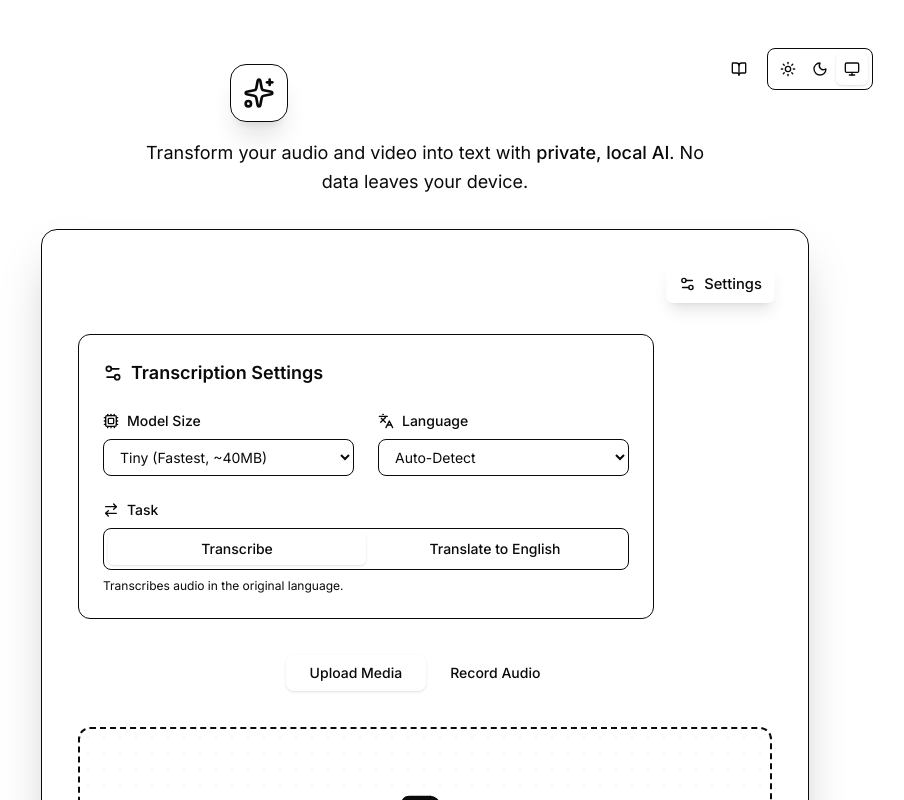
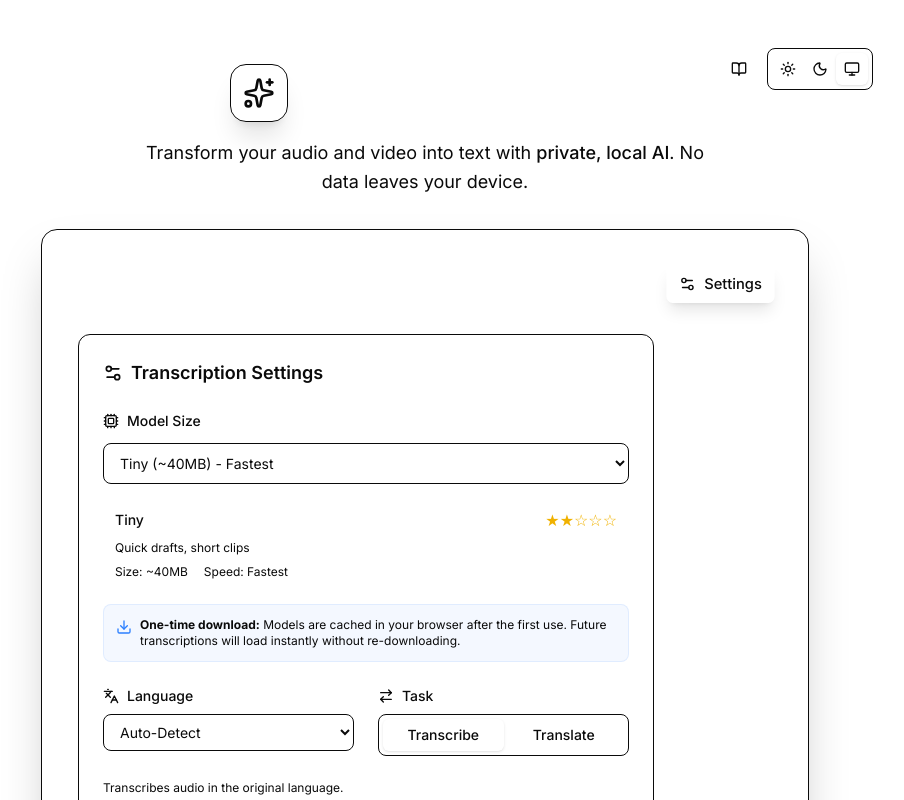
Before and after one commit to chieyine/internetscribe, a Next.js app: page / in a window 1280 px wide. Both pictures are taken after a click on the button "Settings". Shown: the top 800 px of the page, without its empty margins (215-1119 px from the left). Built offline with nearby package versions, Linux system fonts and the light colour scheme.

Commit message:
Add Medium and Large-v3 Whisper models with quality guide and caching info

```diff
--- a/src/components/Settings.tsx
+++ b/src/components/Settings.tsx
@@ -1,5 +1,5 @@
 import React from 'react';
-import { Settings2, Languages, Cpu, ArrowRightLeft } from 'lucide-react';
+import { Settings2, Languages, Cpu, ArrowRightLeft, Info, Download } from 'lucide-react';
 import { motion } from 'framer-motion';
 
 interface SettingsProps {
@@ -31,10 +31,20 @@ const LANGUAGES = [
 ];
 
 const MODELS = [
-    { id: 'xenova/whisper-tiny', name: 'Tiny (Fastest, ~40MB)' },
-    { id: 'xenova/whisper-base', name: 'Base (Balanced, ~70MB)' },
-    { id: 'xenova/whisper-small', name: 'Small (Accurate, ~250MB)' },
+    { id: 'xenova/whisper-tiny', name: 'Tiny', size: '~40MB', quality: 2, speed: 'Fastest', desc: 'Quick drafts, short clips' },
+    { id: 'xenova/whisper-base', name: 'Base', size: '~75MB', quality: 3, speed: 'Fast', desc: 'Everyday use, clear audio' },
+    { id: 'xenova/whisper-small', name: 'Small', size: '~250MB', quality: 4, speed: 'Moderate', desc: 'Good for most use cases' },
+    { id: 'xenova/whisper-medium', name: 'Medium', size: '~750MB', quality: 5, speed: 'Slower', desc: 'High accuracy, complex audio' },
+    { id: 'xenova/whisper-large-v3', name: 'Large V3', size: '~1.5GB', quality: 5, speed: 'Slowest', desc: 'Best quality, professional use' },
 ];
+
+function QualityStars({ count }: { count: number }) {
+    return (
+        <span className="text-yellow-500" aria-label={`${count} out of 5 stars`}>
+            {'★'.repeat(count)}{'☆'.repeat(5 - count)}
+        </span>
+    );
+}
 
 export default function Settings({
     model,
@@ -44,6 +54,8 @@ export default function Settings({
     task,
     setTask,
 }: SettingsProps) {
+    const selectedModel = MODELS.find(m => m.id === model) || MODELS[0];
+
     return (
         <motion.div
             initial={{ opacity: 0, height: 0 }}
@@ -55,9 +67,9 @@ export default function Settings({
                 <h3>Transcription Settings</h3>
             </div>
 
-            <div className="grid gap-6 md:grid-cols-2">
+            <div className="grid gap-6">
                 {/* Model Selection */}
-                <div className="space-y-2">
+                <div className="space-y-3">
                     <label className="text-sm font-medium flex items-center gap-2 text-muted-foreground">
                         <Cpu className="w-4 h-4" />
                         Model Size
@@ -65,16 +77,40 @@ export default function Settings({
                     <select
                         value={model}
                         onChange={(e) => setModel(e.target.value)}
-                        className="w-full bg-background border border-border rounded-lg px-3 py-2 text-sm focus:ring-2 focus:ring-foreground/20 outline-none"
+                        className="w-full bg-background border border-border rounded-lg px-3 py-2.5 text-sm focus:ring-2 focus:ring-foreground/20 outline-none"
+                        aria-label="Select transcription model"
                     >
                         {MODELS.map((m) => (
                             <option key={m.id} value={m.id}>
-                                {m.name}
+                                {m.name} ({m.size}) - {m.speed}
                             </option>
                         ))}
                     </select>
+
+                    {/* Selected Model Info */}
+                    <div className="bg-muted/50 rounded-lg p-3 space-y-2">
+                        <div className="flex items-center justify-between">
+                            <span className="text-sm font-medium">{selectedModel.name}</span>
+                            <QualityStars count={selectedModel.quality} />
+                        </div>
+                        <p className="text-xs text-muted-foreground">{selectedModel.desc}</p>
+                        <div className="flex items-center gap-4 text-xs text-muted-foreground">
+                            <span>Size: {selectedModel.size}</span>
+                            <span>Speed: {selectedModel.speed}</span>
+                        </div>
                     </div>
 
+                    {/* Caching Info */}
+                    <div className="flex items-start gap-2 text-xs text-muted-foreground bg-blue-500/5 border border-blue-500/10 rounded-lg p-3">
+                        <Download className="w-4 h-4 text-blue-500 shrink-0 mt-0.5" />
+                        <p>
+                            <strong className="text-foreground">One-time download:</strong> Models are cached in your browser after the first use.
+                            Future transcriptions will load instantly without re-downloading.
+                        </p>
+                    </div>
+                </div>
+
+                <div className="grid gap-6 md:grid-cols-2">
                     {/* Language Selection */}
                     <div className="space-y-2">
                         <label className="text-sm font-medium flex items-center gap-2 text-muted-foreground">
@@ -85,6 +121,7 @@ export default function Settings({
                             value={language}
                             onChange={(e) => setLanguage(e.target.value)}
                             className="w-full bg-background border border-border rounded-lg px-3 py-2 text-sm focus:ring-2 focus:ring-foreground/20 outline-none"
+                            aria-label="Select audio language"
                         >
                             {LANGUAGES.map((l) => (
                                 <option key={l.code} value={l.code}>
@@ -95,7 +132,7 @@ export default function Settings({
                     </div>
 
                     {/* Task Selection */}
-                <div className="space-y-2 md:col-span-2">
+                    <div className="space-y-2">
                         <label className="text-sm font-medium flex items-center gap-2 text-muted-foreground">
                             <ArrowRightLeft className="w-4 h-4" />
                             Task
@@ -108,6 +145,7 @@ export default function Settings({
                                         ? 'bg-foreground text-background shadow-sm'
                                         : 'text-muted-foreground hover:text-foreground'
                                 }`}
+                                aria-pressed={task === 'transcribe'}
                             >
                                 Transcribe
                             </button>
@@ -118,15 +156,40 @@ export default function Settings({
                                         ? 'bg-foreground text-background shadow-sm'
                                         : 'text-muted-foreground hover:text-foreground'
                                 }`}
+                                aria-pressed={task === 'translate'}
                             >
-                            Translate to English
+                                Translate
                             </button>
                         </div>
+                    </div>
+                </div>
+
                 <p className="text-xs text-muted-foreground">
                     {task === 'translate'
                         ? 'Translates audio from any supported language to English text.'
                         : 'Transcribes audio in the original language.'}
                 </p>
+
+                {/* Quality Guide */}
+                <div className="border-t border-border pt-4">
+                    <div className="flex items-center gap-2 text-sm font-medium mb-3">
+                        <Info className="w-4 h-4" />
+                        Model Guide
+                    </div>
+                    <div className="grid grid-cols-2 md:grid-cols-3 gap-2 text-xs">
+                        <div className="bg-muted/30 rounded-lg p-2">
+                            <div className="font-medium">Quick Notes</div>
+                            <div className="text-muted-foreground">Use Tiny or Base</div>
+                        </div>
+                        <div className="bg-muted/30 rounded-lg p-2">
+                            <div className="font-medium">Meetings</div>
+                            <div className="text-muted-foreground">Use Small or Medium</div>
+                        </div>
+                        <div className="bg-muted/30 rounded-lg p-2">
+                            <div className="font-medium">Professional</div>
+                            <div className="text-muted-foreground">Use Large V3</div>
+                        </div>
+                    </div>
                 </div>
             </div>
         </motion.div>
```
Lines whose indentation alone changed are shown as unchanged.
